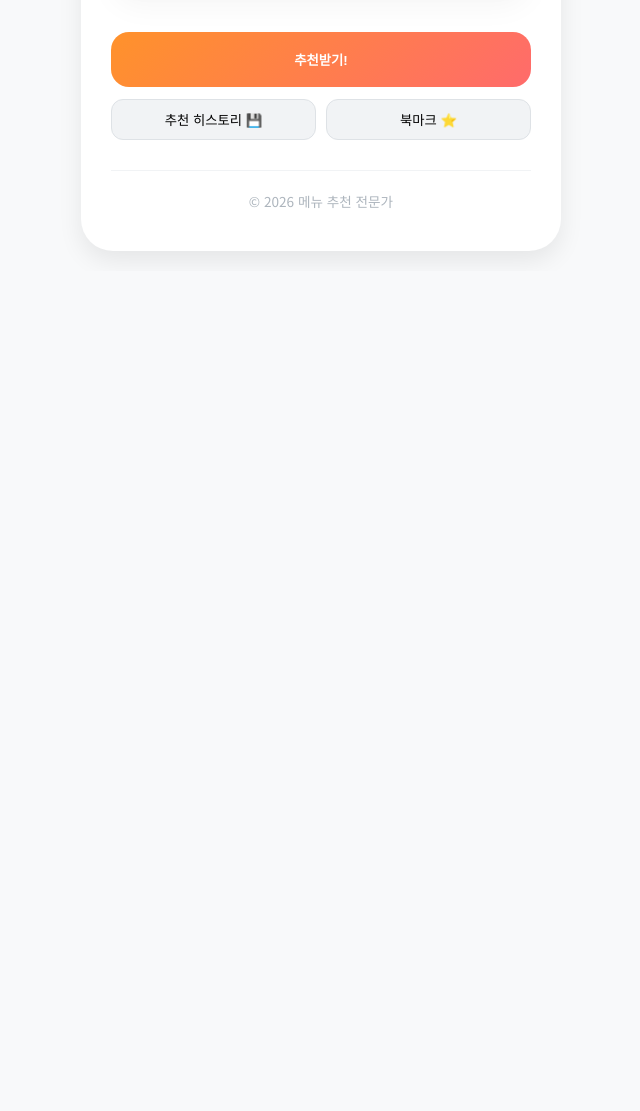
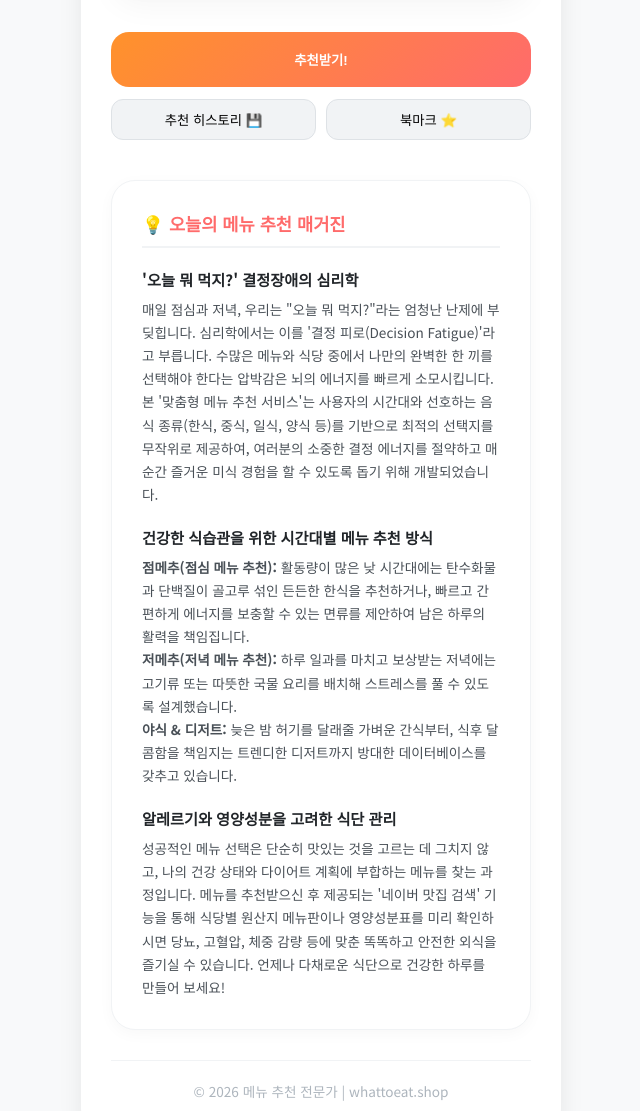
Before and after one commit to dlwlssud123/service_deployment, a plain HTML site: page index.html in a window 1280 px wide. Shown: the part 612-1723 px from the top of the page, without its empty margins (319-959 px from the left). Before the commit the page ends 883 px from the top, so only its background shows below. Drawn offline with Linux system fonts and the light colour scheme.

Commit message:
feat: add SEO text content for Google AdSense approval

```diff
--- a/index.html
+++ b/index.html
@@ -97,10 +97,44 @@
                     <ul id="displayList"></ul>
                 </div>
             </div>
+
+            <!-- 구글 애드센스 승인을 위한 텍스트 콘텐츠 영역 (푸드 칼럼) -->
+            <section class="content-section">
+                <h3>💡 오늘의 메뉴 추천 매거진</h3>
+
+                <article>
+                    <h4>'오늘 뭐 먹지?' 결정장애의 심리학</h4>
+                    <p>
+                        매일 점심과 저녁, 우리는 "오늘 뭐 먹지?"라는 엄청난 난제에 부딪힙니다. 심리학에서는 이를 '결정 피로(Decision Fatigue)'라고 부릅니다.
+                        수많은 메뉴와 식당 중에서 나만의 완벽한 한 끼를 선택해야 한다는 압박감은 뇌의 에너지를 빠르게 소모시킵니다.
+                        본 '맞춤형 메뉴 추천 서비스'는 사용자의 시간대와 선호하는 음식 종류(한식, 중식, 일식, 양식 등)를 기반으로 최적의 선택지를 무작위로 제공하여,
+                        여러분의 소중한 결정 에너지를 절약하고 매 순간 즐거운 미식 경험을 할 수 있도록 돕기 위해 개발되었습니다.
+                    </p>
+                </article>
+
+                <article>
+                    <h4>건강한 식습관을 위한 시간대별 메뉴 추천 방식</h4>
+                    <p>
+                        <strong>점메추(점심 메뉴 추천):</strong> 활동량이 많은 낮 시간대에는 탄수화물과 단백질이 골고루 섞인 든든한 한식을 추천하거나,
+                        빠르고 간편하게 에너지를 보충할 수 있는 면류를 제안하여 남은 하루의 활력을 책임집니다. <br>
+                        <strong>저메추(저녁 메뉴 추천):</strong> 하루 일과를 마치고 보상받는 저녁에는 고기류 또는 따뜻한 국물 요리를 배치해 스트레스를 풀 수 있도록 설계했습니다. <br>
+                        <strong>야식 & 디저트:</strong> 늦은 밤 허기를 달래줄 가벼운 간식부터, 식후 달콤함을 책임지는 트렌디한 디저트까지 방대한 데이터베이스를 갖추고 있습니다.
+                    </p>
+                </article>
+
+                <article>
+                    <h4>알레르기와 영양성분을 고려한 식단 관리</h4>
+                    <p>
+                        성공적인 메뉴 선택은 단순히 맛있는 것을 고르는 데 그치지 않고, 나의 건강 상태와 다이어트 계획에 부합하는 메뉴를 찾는 과정입니다.
+                        메뉴를 추천받으신 후 제공되는 '네이버 맛집 검색' 기능을 통해 식당별 원산지 메뉴판이나 영양성분표를 미리 확인하시면
+                        당뇨, 고혈압, 체중 감량 등에 맞춘 똑똑하고 안전한 외식을 즐기실 수 있습니다. 언제나 다채로운 식단으로 건강한 하루를 만들어 보세요!
+                    </p>
+                </article>
+            </section>
         </main>
 
         <footer>
-            <p>© 2026 메뉴 추천 전문가</p>
+            <p>© 2026 메뉴 추천 전문가 | whattoeat.shop</p>
         </footer>
     </div>
     <script src="app.js"></script>
--- a/style.css
+++ b/style.css
@@ -147,3 +147,42 @@ footer {
 .sub-btn:active {
     transform: translateY(0);
 }
+
+/* 방대한 텍스트 콘텐츠(SEO) 영역 스타일 */
+.content-section {
+    background: #ffffff;
+    border-radius: 24px;
+    padding: 30px;
+    margin-top: 40px;
+    text-align: left;
+    box-shadow: 0 4px 15px rgba(0,0,0,0.03);
+    border: 1px solid #f1f3f5;
+}
+
+.content-section h3 {
+    font-size: 1.1rem;
+    color: var(--primary-color);
+    margin-bottom: 20px;
+    padding-bottom: 10px;
+    border-bottom: 2px solid #f1f3f5;
+}
+
+.content-section article {
+    margin-bottom: 20px;
+}
+
+.content-section article:last-child {
+    margin-bottom: 0;
+}
+
+.content-section h4 {
+    font-size: 0.95rem;
+    color: var(--text-color);
+    margin-bottom: 8px;
+}
+
+.content-section p {
+    font-size: 0.85rem;
+    line-height: 1.7;
+    color: #495057;
+}
```
